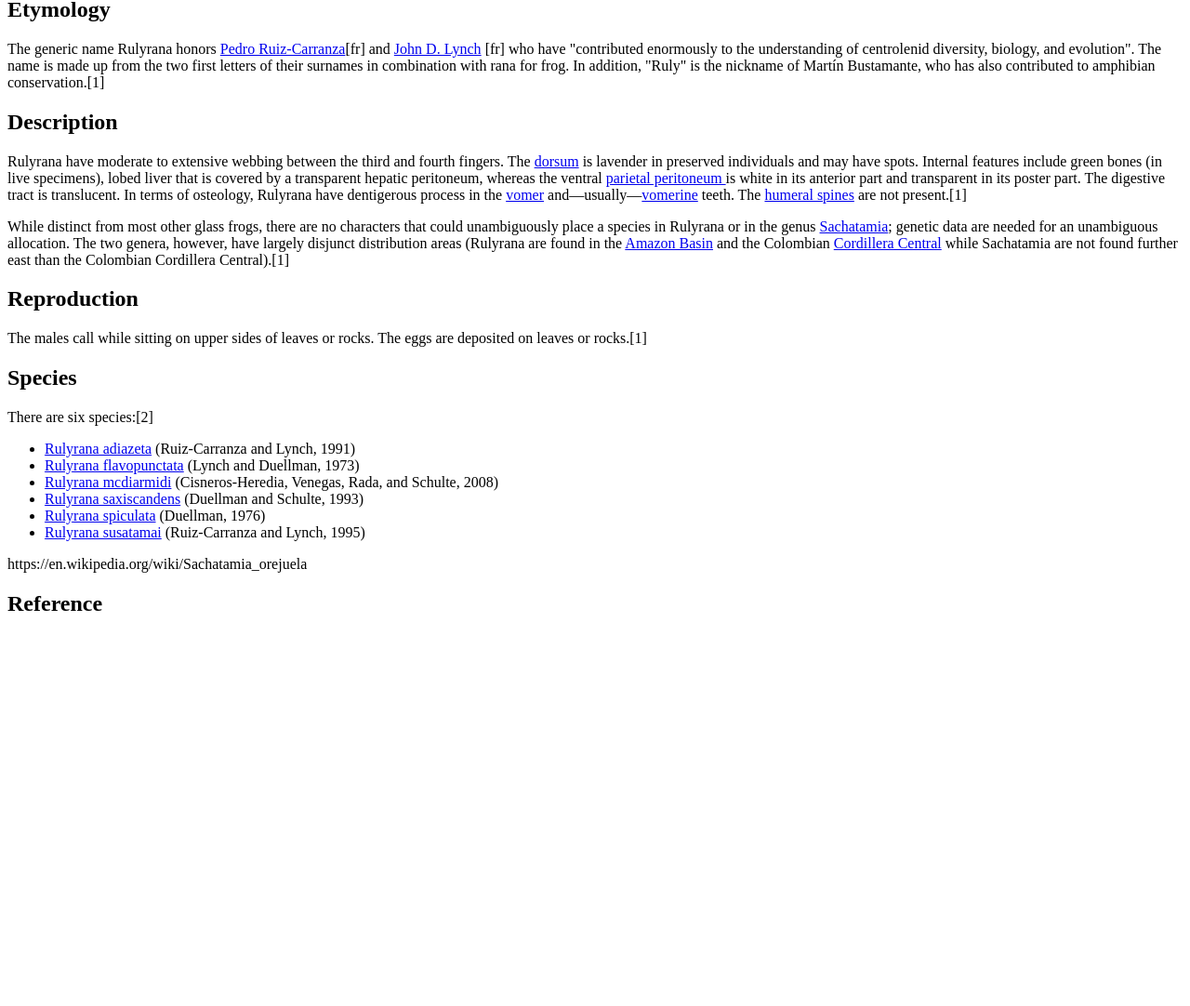
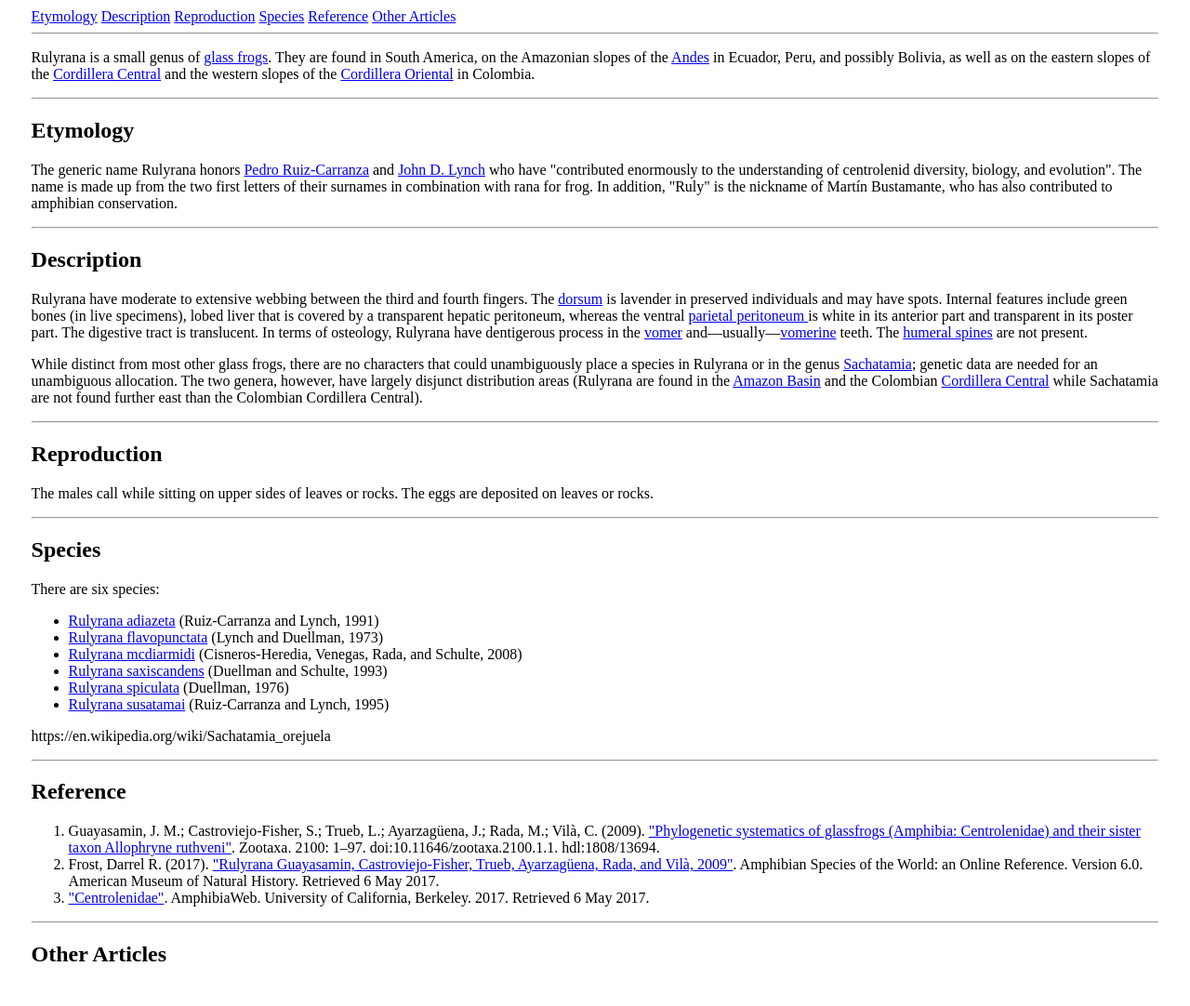
Before and after one commit to anca9301/anca9301.github.io, a plain HTML site: page wa/wa3.html in a window 1280 px wide. Shown: the part 207-1289 px from the top of the page at 93% size. Before the commit the page ends 890 px from the top, so only its background shows below. Drawn offline with Linux system fonts and the light colour scheme.

Commit message:
update wa3.html

```diff
--- a/wa/wa3.html
+++ b/wa/wa3.html
@@ -5,32 +5,41 @@
     <meta name="viewport" content="width=device-width, initial-scale=1.0" />
     <title>Document</title>
   </head>
-  <body>
+  <body style="padding: 2%;">
+    <header id="title">
       <h1>Rulyrana</h1>
+      <p>
+        Source: <a href="https://en.wikipedia.org/wiki/Rulyrana">Rulyrana</a>
+      </p>
+    </header>
+    <hr>
 
-    <section>
-      <aside>
-        <p>Contents</p>
+    <nav id="navbar">
+      <h2>Contents</h2>
 
-        <a href="https://anca9301.github.io/wa/wa3.html#Etymology">Etymology</a>
-        <a href="https://anca9301.github.io/wa/wa3.html#Description"
+      <a href="https://anca9301.github.io/wa/wa3.html#etymology">Etymology</a>
+      <a href="https://anca9301.github.io/wa/wa3.html#description"
         >Description</a
       >
-        <a href="https://anca9301.github.io/wa/wa3.html#Reproduction"
+      <a href="https://anca9301.github.io/wa/wa3.html#reproduction"
         >Reproduction</a
       >
-        <a href="https://anca9301.github.io/wa/wa3.html#Species">Species</a>
-        <a href="https://anca9301.github.io/wa/wa3.html#Refernce">Reference</a>
-      </aside>
+      <a href="https://anca9301.github.io/wa/wa3.html#species">Species</a>
+      <a href="https://anca9301.github.io/wa/wa3.html#reference">Reference</a>
+      <a href="https://anca9301.github.io/wa/wa3.html#otherArtcles"
+        >Other Articles</a
+      >
+    </nav>
+    <hr>
 
-      <main>
+    <main id="article body">
+      <article id="intro">
         <p>
           Rulyrana is a small genus of
-          <a href="https://en.wikipedia.org/wiki/Glass_frog">glass frogs</a
-          >.[2][3] They are found in South America, on the Amazonian slopes of
-          the <a href="https://en.wikipedia.org/wiki/Andes"> Andes</a> in
-          Ecuador, Peru, and possibly Bolivia, as well as on the eastern slopes
-          of the
+          <a href="https://en.wikipedia.org/wiki/Glass_frog">glass frogs</a>.
+          They are found in South America, on the Amazonian slopes of the
+          <a href="https://en.wikipedia.org/wiki/Andes"> Andes</a> in Ecuador,
+          Peru, and possibly Bolivia, as well as on the eastern slopes of the
           <a href="https://en.wikipedia.org/wiki/Cordillera_Central_(Colombia)"
             >Cordillera Central</a
           >
@@ -40,26 +49,33 @@
           >
           in Colombia.
         </p>
+      </article>
+      <hr>
 
-        <h2 id="Etymology">Etymology</h2>
+      <article id="etymology">
+        <h2>Etymology</h2>
         <p>
           The generic name Rulyrana honors
           <a
             href="https://en.wikipedia.org/w/index.php?title=Pedro_Miguel_Ruiz-Carranza&action=edit&redlink=1"
             >Pedro Ruiz-Carranza</a
-          >[fr] and
+          >
+          and
           <a
             href="https://en.wikipedia.org/w/index.php?title=John_Douglas_Lynch&action=edit&redlink=1"
             >John D. Lynch</a
           >
-          [fr] who have "contributed enormously to the understanding of
-          centrolenid diversity, biology, and evolution". The name is made up
-          from the two first letters of their surnames in combination with rana
-          for frog. In addition, "Ruly" is the nickname of Martín Bustamante,
-          who has also contributed to amphibian conservation.[1]
+          who have "contributed enormously to the understanding of centrolenid
+          diversity, biology, and evolution". The name is made up from the two
+          first letters of their surnames in combination with rana for frog. In
+          addition, "Ruly" is the nickname of Martín Bustamante, who has also
+          contributed to amphibian conservation.
         </p>
+      </article>
+      <hr>
 
-        <h2 id="Description">Description</h2>
+      <article id="description">
+        <h2>Description</h2>
         <p>
           Rulyrana have moderate to extensive webbing between the third and
           fourth fingers. The
@@ -79,7 +95,7 @@
           <a href="https://en.wikipedia.org/wiki/Humeral_spine"
             >humeral spines</a
           >
-          are not present.[1]
+          are not present.
         </p>
         <p>
           While distinct from most other glass frogs, there are no characters
@@ -94,17 +110,23 @@
             >Cordillera Central</a
           >
           while Sachatamia are not found further east than the Colombian
-          Cordillera Central).[1]
+          Cordillera Central).
         </p>
+      </article>
+      <hr>
 
-        <h2 id="Reproduction">Reproduction</h2>
+      <article id="reproduction">
+        <h2>Reproduction</h2>
         <p>
           The males call while sitting on upper sides of leaves or rocks. The
-          eggs are deposited on leaves or rocks.[1]
+          eggs are deposited on leaves or rocks.
         </p>
+      </article>
+      <hr>
 
-        <h2 id="Species">Species</h2>
-        <p>There are six species:[2]</p>
+      <article id="species">
+        <h2>Species</h2>
+        <p>There are six species:</p>
         <ul>
           <li>
             <a href="https://en.wikipedia.org/wiki/Rulyrana_adiazeta"
@@ -145,11 +167,44 @@
           </li>
         </ul>
         <p>https://en.wikipedia.org/wiki/Sachatamia_orejuela</p>
+      </article>
+      <hr>
 
-        <h2 id="Reference">Reference</h2>
-        <p></p>
+      <article id="reference">
+        <h2>Reference</h2>
+        <ol>
+          <li>
+            Guayasamin, J. M.; Castroviejo-Fisher, S.; Trueb, L.; Ayarzagüena,
+            J.; Rada, M.; Vilà, C. (2009).
+            <a href="http://www.mapress.com/zootaxa/list/2009/zt02100.html"
+              >"Phylogenetic systematics of glassfrogs (Amphibia: Centrolenidae)
+              and their sister taxon Allophryne ruthveni"</a
+            >. Zootaxa. 2100: 1–97. doi:10.11646/zootaxa.2100.1.1.
+            hdl:1808/13694.
+          </li>
+          <li>
+            Frost, Darrel R. (2017).
+            <a
+              href="http://research.amnh.org/vz/herpetology/amphibia/Amphibia/Anura/Centrolenidae/Centroleninae/Rulyrana"
+              >"Rulyrana Guayasamin, Castroviejo-Fisher, Trueb, Ayarzagüena,
+              Rada, and Vilà, 2009"</a
+            >. Amphibian Species of the World: an Online Reference. Version 6.0.
+            American Museum of Natural History. Retrieved 6 May 2017.
+          </li>
+          <li>
+            <a href="http://www.amphibiaweb.org/lists/Centrolenidae.shtml"
+              >"Centrolenidae"</a
+            >. AmphibiaWeb. University of California, Berkeley. 2017. Retrieved
+            6 May 2017.
+          </li>
+        </ol>
+      </article>
+      <hr>
+
+      <article id="otherArticles">
+        <h2>Other Articles</h2>
+        <ul></ul>
+      </article>
     </main>
-      <aside></aside>
-    </section>
   </body>
 </html>
```
Also changed, not shown: img/rulyrana.jpg (added). Lines whose indentation alone changed are shown as unchanged.
